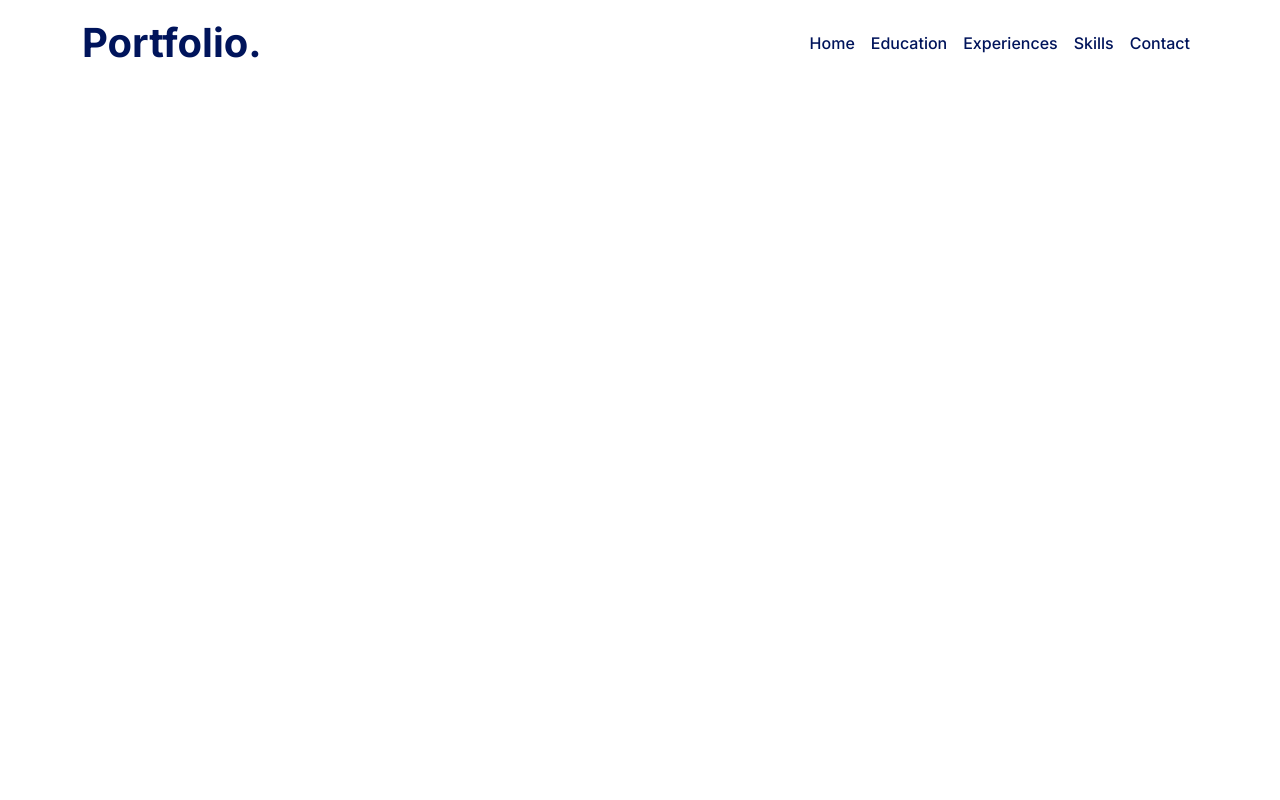
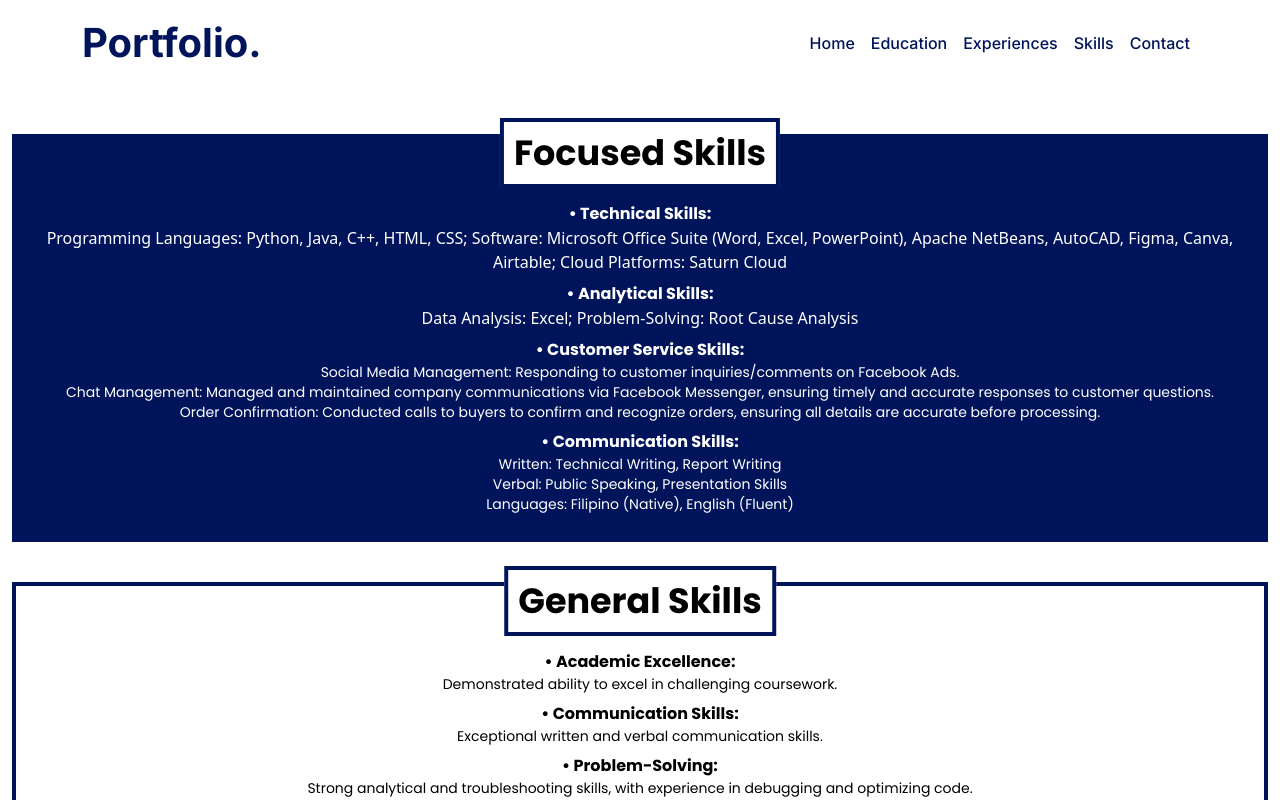
Before and after one commit to novice-is-me/JD-Portfolio, a React (Vite) app: page /skills in a window 1280 px wide. Shown: the top 800 px of the page. Built offline with nearby package versions, Linux system fonts and the light colour scheme.

Commit message:
Finished skills section

```diff
--- a/src/App.jsx
+++ b/src/App.jsx
@@ -5,6 +5,7 @@ import NavComponent from "./components/NavComponent"
 import Home from "./pages/Home";
 import Education from "./pages/Education";
 import Experiences from "./pages/Experiences";
+import Skills from "./pages/Skills";
 
 
 function App() {
@@ -16,6 +17,7 @@ function App() {
           <Route path="/" element={<Home />} />
           <Route path="/education" element={<Education />} />
           <Route path="/experiences" element={<Experiences />} />
+          <Route path="/skills" element={<Skills/>}/>
         </Routes>
     </Router>
   )
--- a/src/components/Exp.jsx
+++ b/src/components/Exp.jsx
@@ -9,9 +9,9 @@ const Exp = ({img, title, date, text}) => {
         <div className='border-4 border-blue p-3 md:w-[60%]'>
             <div>
                 <p className=' font-Poppins font-semibold text-[20px]'>{title}</p>
-                <p className=' font-Poppins font-semibold text-[18px]'>{date}</p>
+                <p className=' font-Poppins font-semibold text-[18px] mt-2'>{date}</p>
             </div>
-            <ul className=' border'>
+            <ul className='mt-4'>
                 {text.map((item, i) => {
                     return (
                         <li key={i} className=' font-Poppins text-[16px]'>• {item}</li>
--- /dev/null
+++ b/src/components/SkillComponent.jsx
@@ -0,0 +1,30 @@
+import React from 'react'
+
+const SkillComponent = ({title, text, style }) => {
+
+  return (
+    <div className={`relative border-4 ${style} mb-10 p-3 border-4 border-blue`}>
+        <div className=' absolute top-[-20px] left-1/2 transform -translate-x-1/2 border-4 border-blue bg-white p-[10px]'>
+            <h2 className=' font-Poppins font-bold text-[20px] md:text-[35px] text-black text-center'>{title}</h2>
+        </div>
+        <div className=' mt-16 md:mt-12 text-center'>
+        {text.map((data, i) => (
+            <ul key={i} className=' mb-2'>
+                <li>
+                    <p className=' font-Poppins font-bold'>{data.type}</p>
+                    {Array.isArray(data.content) ? (
+                    data.content.map((text, j) => (
+                        <p key={j} className=' font-Poppins text-sm' >{text}</p>
+                    ))
+                    ) : (
+                    <p>{data.content}</p>
+                    )}
+                </li>
+            </ul>
+        ))}
+        </div>
+    </div>
+  )
+}
+
+export default SkillComponent
--- a/src/constant/data.js
+++ b/src/constant/data.js
@@ -48,3 +48,65 @@ export const expData = [
         ]
     }
 ]
+
+export const skillsData = [
+    {
+        title: "Focused Skills",
+        text: [
+            {
+                type: '• Technical Skills:',
+                content: 'Programming Languages: Python, Java, C++, HTML, CSS; Software: Microsoft Office Suite (Word, Excel, PowerPoint), Apache NetBeans, AutoCAD, Figma, Canva, Airtable; Cloud Platforms: Saturn Cloud'
+            },
+            {
+                type: '• Analytical Skills:',
+                content: 'Data Analysis: Excel; Problem-Solving: Root Cause Analysis'
+            },
+            {
+                type: '• Customer Service Skills:',
+                content: [
+                    'Social Media Management: Responding to customer inquiries/comments on Facebook Ads.',
+                    'Chat Management: Managed and maintained company communications via Facebook Messenger, ensuring timely and accurate responses to customer questions.',
+                    'Order Confirmation: Conducted calls to buyers to confirm and recognize orders, ensuring all details are accurate before processing.'
+                ]
+            },
+            {
+                type: '• Communication Skills:',
+                content: [
+                    'Written: Technical Writing, Report Writing',
+                    'Verbal: Public Speaking, Presentation Skills',
+                    'Languages: Filipino (Native), English (Fluent)'
+                ]
+            }
+        ]
+    }, {
+        title: "General Skills ",
+        text: [
+            {
+                type: '• Academic Excellence:',
+                content: [
+                    'Demonstrated ability to excel in challenging coursework.'
+                ]
+            },{
+                type: '• Communication Skills: ',
+                content: [
+                    'Exceptional written and verbal communication skills.'
+                ]
+            },{
+                type: '• Problem-Solving: ',
+                content: [
+                    'Strong analytical and troubleshooting skills, with experience in  debugging and optimizing code.  '
+                ]
+            },{
+                type: '• Teamwork and Collaboration: ',
+                content: [
+                    'Experience working in cross-functional teams, with  strong communication and teamwork skills.  '
+                ]
+            },{
+                type: '• Adaptability and Resilience: ',
+                content: [
+                    'Capacity to adapt to new environments and challenges.'
+                ]
+            }
+        ]
+    }
+];
--- a/src/pages/Experiences.jsx
+++ b/src/pages/Experiences.jsx
@@ -5,7 +5,7 @@ import { Container } from 'react-bootstrap'
 
 const Experiences = () => {
   return (
-    <Container className='d-grid '>
+    <Container fluid className='d-grid '>
       <div className='row p-3'>
         {expData.map((data, i) => {
               return (
--- /dev/null
+++ b/src/pages/Skills.jsx
@@ -0,0 +1,19 @@
+import React from 'react'
+import { Container } from 'react-bootstrap'
+import { skillsData } from '../constant/data'
+import SkillComponent from '../components/SkillComponent'
+
+const Skills = () => {
+  return (
+    <Container fluid className=' mt-5'>
+        {skillsData.map((data, i) => {
+            const style = i === 0 ? 'bg-blue text-white' : 'bg-white text-black';
+            return (
+                <SkillComponent key={i} {...data} style={style}/>
+            )
+        })}
+    </Container>
+  )
+}
+
+export default Skills
```
